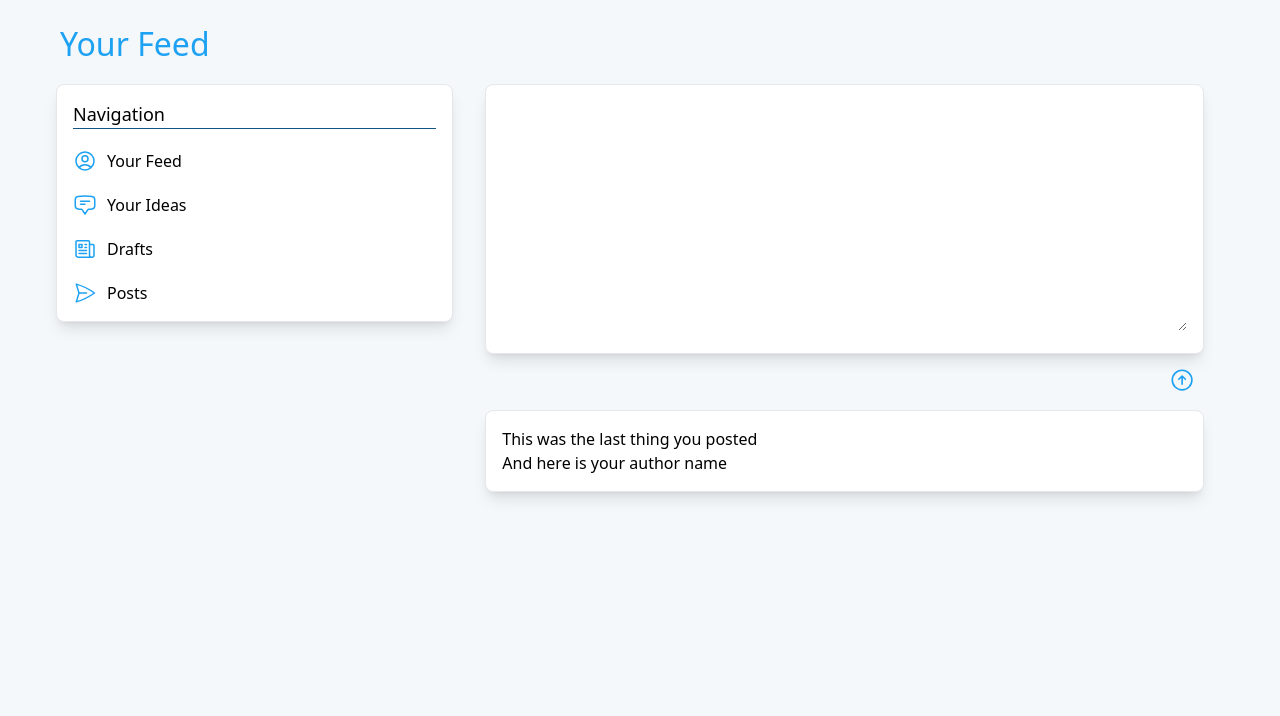
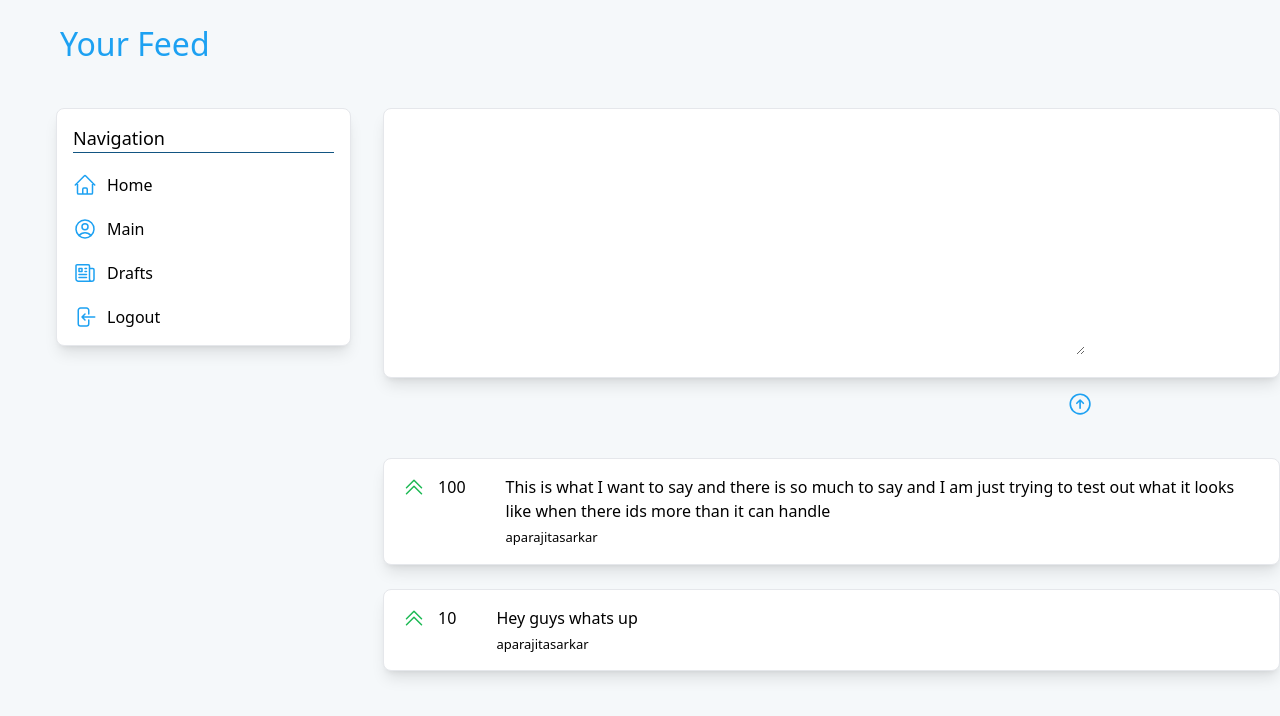
Before and after one commit to riasark/first-social-app, a Next.js app: page / in a window 1280 px wide. Shown: the top 716 px of the page. Built offline with nearby package versions, Linux system fonts and the light colour scheme.

Commit message:
added Navigation and Formpost to refactor code

```diff
--- a/components/Card.js
+++ b/components/Card.js
@@ -1,6 +1,6 @@
 export default function Card({children}){
     return(
-        <div className='ml-4 p-4 bg-white border border-gray-200 rounded-lg shadow-lg text-align-top'>
+        <div className='mt-6 ml-4 p-4 bg-white border border-gray-200 rounded-lg shadow-lg text-align-top'>
             {children}
         </div>
     )
--- /dev/null
+++ b/components/formpost.js
@@ -0,0 +1,54 @@
+import Card from "../components/Card";
+
+export default function Formpost(){
+    return(
+        <>
+        <Card>
+          <textarea className="area" placeholder="Release your next idea into the world..."> </textarea>
+        </Card>
+        <button type="submit" className="btn submit">
+        <svg xmlns="http://www.w3.org/2000/svg" fill="none" viewBox="0 0 22 22" strokeWidth={1.5} stroke="currentColor" dataslot="icon" className="w-6 h-6">
+            <path strokeLinecap="round" strokeLinejoin="round" d="m15 11.25-3-3m0 0-3 3m3-3v7.5M21 12a9 9 0 1 1-18 0 9 9 0 0 1 18 0Z" />
+        </svg>
+        </button>
+        <div className="ideas">
+          <div className="idea">
+            <Card>
+              <div className="flex">
+                <div className="flex mr-10">
+                    <svg xmlns="http://www.w3.org/2000/svg" fill="none" viewBox="0 0 24 24" strokeWidth={1.5} stroke="currentColor" dataSlot="icon" className="w-7 h-6">
+                      <path strokeLinecap="round" strokeLinejoin="round" d="m4.5 18.75 7.5-7.5 7.5 7.5" />
+                      <path strokeLinecap="round" strokeLinejoin="round" d="m4.5 12.75 7.5-7.5 7.5 7.5" />
+                    </svg>
+                    100
+                  </div>
+                  <div className="entry">
+                    This is what I want to say and there is so much to say and I am just trying to test out what it looks like when there ids more than it can handle
+                    <div className="authorname">
+                      aparajitasarkar
+                    </div>
+                  </div>
+              </div>
+            </Card>
+            <Card>
+              <div className="flex">
+                <div className="flex mr-10">
+                    <svg xmlns="http://www.w3.org/2000/svg" fill="none" viewBox="0 0 24 24" strokeWidth={1.5} stroke="currentColor" dataSlot="icon" className="w-7 h-6">
+                      <path strokeLinecap="round" strokeLinejoin="round" d="m4.5 18.75 7.5-7.5 7.5 7.5" />
+                      <path strokeLinecap="round" strokeLinejoin="round" d="m4.5 12.75 7.5-7.5 7.5 7.5" />
+                    </svg>
+                    10
+                  </div>
+                  <div className="entry">
+                    Hey guys whats up
+                    <div className="authorname">
+                      aparajitasarkar
+                    </div>
+                  </div>
+              </div>
+            </Card>
+          </div>
+        </div>
+        </>
+    )
+}
--- /dev/null
+++ b/components/navbar.js
@@ -0,0 +1,33 @@
+import Card from "../components/Card"
+
+export default function Navigation(){
+    return(
+        <Card>
+         <h2> Navigation </h2>
+            <div className="flex mt-5">
+                <svg xmlns="http://www.w3.org/2000/svg" fill="none" viewBox="0 0 24 24" strokeWidth={1.5} stroke="currentColor" dataSlot="icon" className="w-6 h-6">
+                <path strokeLinecap="round" strokeLinejoin="round" d="m2.25 12 8.954-8.955c.44-.439 1.152-.439 1.591 0L21.75 12M4.5 9.75v10.125c0 .621.504 1.125 1.125 1.125H9.75v-4.875c0-.621.504-1.125 1.125-1.125h2.25c.621 0 1.125.504 1.125 1.125V21h4.125c.621 0 1.125-.504 1.125-1.125V9.75M8.25 21h8.25" />
+                </svg>
+              Home
+            </div>
+            <div className="flex mt-5">
+                <svg xmlns="http://www.w3.org/2000/svg" fill="none" viewBox="0 0 24 24" strokeWidth={1.5} stroke="currentColor" dataslot="icon" className="w-6 h-6">
+                <path strokeLinecap="round" strokeLinejoin="round" d="M17.982 18.725A7.488 7.488 0 0 0 12 15.75a7.488 7.488 0 0 0-5.982 2.975m11.963 0a9 9 0 1 0-11.963 0m11.963 0A8.966 8.966 0 0 1 12 21a8.966 8.966 0 0 1-5.982-2.275M15 9.75a3 3 0 1 1-6 0 3 3 0 0 1 6 0Z" />
+                </svg>
+            Main
+            </div>
+            <div className="flex mt-5">
+                <svg xmlns="http://www.w3.org/2000/svg" fill="none" viewBox="0 0 24 24" strokeWidth={1.5} stroke="currentColor" dataslot="icon" className="w-6 h-6">
+                <path strokeLinecap="round" strokeLinejoin="round" d="M12 7.5h1.5m-1.5 3h1.5m-7.5 3h7.5m-7.5 3h7.5m3-9h3.375c.621 0 1.125.504 1.125 1.125V18a2.25 2.25 0 0 1-2.25 2.25M16.5 7.5V18a2.25 2.25 0 0 0 2.25 2.25M16.5 7.5V4.875c0-.621-.504-1.125-1.125-1.125H4.125C3.504 3.75 3 4.254 3 4.875V18a2.25 2.25 0 0 0 2.25 2.25h13.5M6 7.5h3v3H6v-3Z" />
+                </svg>
+              Drafts
+            </div>
+            <div className="flex mt-5">
+                <svg xmlns="http://www.w3.org/2000/svg" fill="none" viewBox="0 0 24 24" strokeWidth={1.5} stroke="currentColor" dataSlot="icon" className="w-6 h-6">
+                <path strokeLinecap="round" strokeLinejoin="round" d="M15.75 9V5.25A2.25 2.25 0 0 0 13.5 3h-6a2.25 2.25 0 0 0-2.25 2.25v13.5A2.25 2.25 0 0 0 7.5 21h6a2.25 2.25 0 0 0 2.25-2.25V15M12 9l-3 3m0 0 3 3m-3-3h12.75" />
+                </svg>
+            Logout
+            </div>
+        </Card>
+    )
+}
--- a/pages/index.js
+++ b/pages/index.js
@@ -1,59 +1,17 @@
-import Card from "../components/Card"
+import { Form } from "react-bootstrap"
+import Navigation from "../components/navbar"
+import Formpost from "@/components/formpost"
 
 export default function Home() {
   return (
     <>
-    <h1> Your Feed
-
-    </h1>
+    <h1> Your Feed</h1>
     <div className="flex ml-10 mt-4 mx-auto gap-4">
       <div className="w-1/3">
-      <Card>
-         <h2> Navigation </h2>
-            <div className="flex mt-5">
-            <svg xmlns="http://www.w3.org/2000/svg" fill="none" viewBox="0 0 24 24" strokeWidth={1.5} stroke="currentColor" dataSlot="icon" className="w-6 h-6">
-              <path strokeLinecap="round" strokeLinejoin="round" d="M17.982 18.725A7.488 7.488 0 0 0 12 15.75a7.488 7.488 0 0 0-5.982 2.975m11.963 0a9 9 0 1 0-11.963 0m11.963 0A8.966 8.966 0 0 1 12 21a8.966 8.966 0 0 1-5.982-2.275M15 9.75a3 3 0 1 1-6 0 3 3 0 0 1 6 0Z" />
-            </svg>
-
-              Your Feed
-            </div>
-            <div className="flex mt-5">
-            <svg xmlns="http://www.w3.org/2000/svg" fill="none" viewBox="0 0 24 24" strokeWidth={1.5} stroke="currentColor" dataSlot="icon" className="w-6 h-6">
-              <path strokeLinecap="round" strokeLinejoin="round" d="M7.5 8.25h9m-9 3H12m-9.75 1.51c0 1.6 1.123 2.994 2.707 3.227 1.129.166 2.27.293 3.423.379.35.026.67.21.865.501L12 21l2.755-4.133a1.14 1.14 0 0 1 .865-.501 48.172 48.172 0 0 0 3.423-.379c1.584-.233 2.707-1.626 2.707-3.228V6.741c0-1.602-1.123-2.995-2.707-3.228A48.394 48.394 0 0 0 12 3c-2.392 0-4.744.175-7.043.513C3.373 3.746 2.25 5.14 2.25 6.741v6.018Z" />
-            </svg>
-              Your Ideas
-            </div>
-            <div className="flex mt-5">
-            <svg xmlns="http://www.w3.org/2000/svg" fill="none" viewBox="0 0 24 24" strokeWidth={1.5} stroke="currentColor" dataSlot="icon" className="w-6 h-6">
-              <path strokeLinecap="round" strokeLinejoin="round" d="M12 7.5h1.5m-1.5 3h1.5m-7.5 3h7.5m-7.5 3h7.5m3-9h3.375c.621 0 1.125.504 1.125 1.125V18a2.25 2.25 0 0 1-2.25 2.25M16.5 7.5V18a2.25 2.25 0 0 0 2.25 2.25M16.5 7.5V4.875c0-.621-.504-1.125-1.125-1.125H4.125C3.504 3.75 3 4.254 3 4.875V18a2.25 2.25 0 0 0 2.25 2.25h13.5M6 7.5h3v3H6v-3Z" />
-            </svg>
-              Drafts
-            </div>
-            <div className="flex mt-5">
-            <svg xmlns="http://www.w3.org/2000/svg" fill="none" viewBox="0 0 24 24" strokeWidth={1.5} stroke="currentColor" dataSlot="icon" className="w-6 h-6">
-              <path strokeLinecap="round" strokeLinejoin="round" d="M6 12 3.269 3.125A59.769 59.769 0 0 1 21.485 12 59.768 59.768 0 0 1 3.27 20.875L5.999 12Zm0 0h7.5" />
-            </svg>
-              Posts
-            </div>
-        </Card>
+        <Navigation></Navigation>
       </div>
       <div className="postcard">
-        <Card>
-          <textarea className="area" placeholder="Release your next idea into the world..."> </textarea>
-        </Card>
-        <button type="submit" className="btn submit">
-        <svg xmlns="http://www.w3.org/2000/svg" fill="none" viewBox="0 0 22 22" strokeWidth={1.5} stroke="currentColor" dataSlot="icon" className="w-6 h-6">
-            <path strokeLinecap="round" strokeLinejoin="round" d="m15 11.25-3-3m0 0-3 3m3-3v7.5M21 12a9 9 0 1 1-18 0 9 9 0 0 1 18 0Z" />
-        </svg>
-        </button>
-        <div className="ideas">
-          <div className="idea">
-            <Card>
-              <div className="thetext">This was the last thing you posted</div>
-              <div className="the author">And here is your author name</div>
-            </Card>
-          </div>
-        </div>
+        <Formpost></Formpost>
       </div>
     </div>
     </>
--- a/styles/globals.css
+++ b/styles/globals.css
@@ -54,6 +54,22 @@ textarea{
   stroke: #1DA1F2;
 }
 
+.w-7{
+  stroke: #1DB954;
+  display: block;
+}
+
+.w-7:hover{
+  stroke: #16893f;
+}
+
+
 .w-6:hover{
   fill: #125582;
 }
+
+.authorname{
+  font-size: small;
+  font-weight: 200;
+  margin-top: 5px;
+}
```
